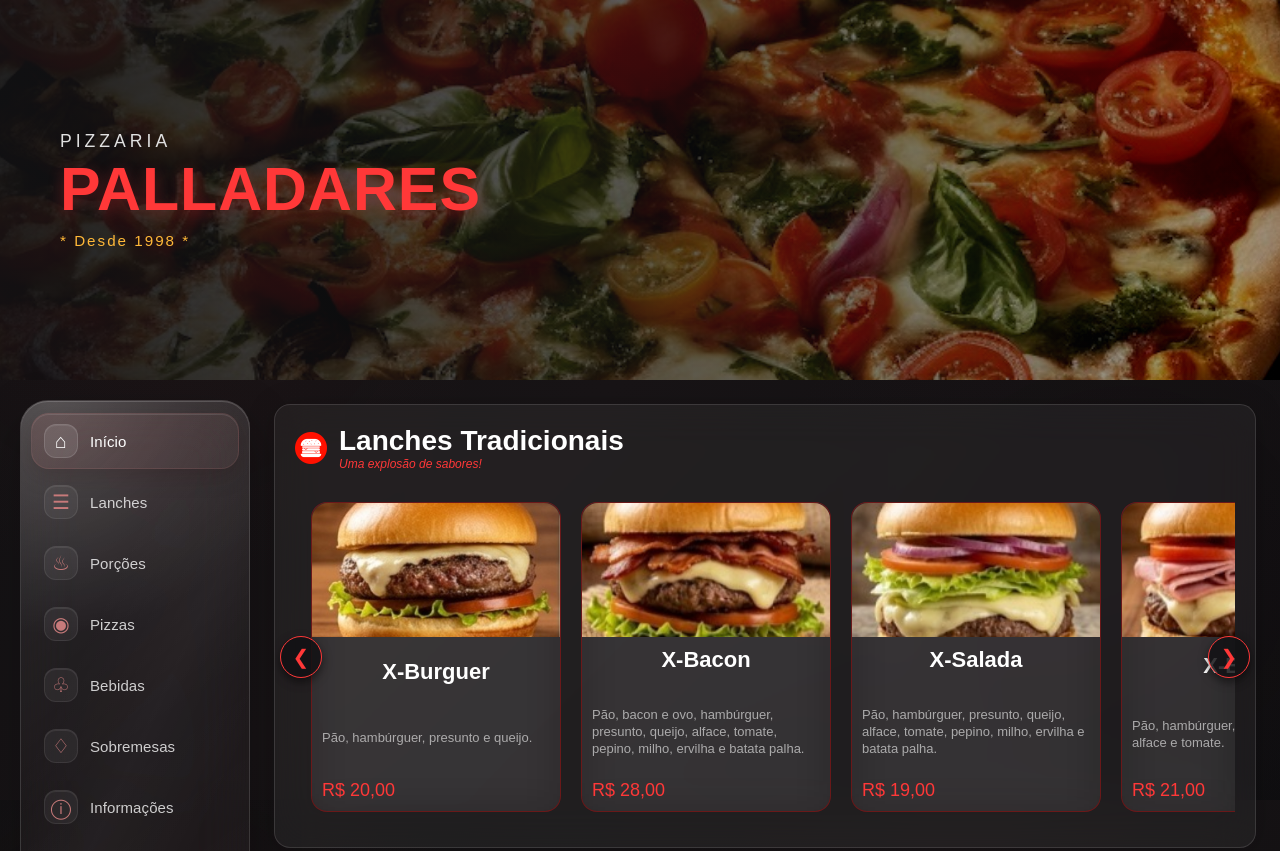
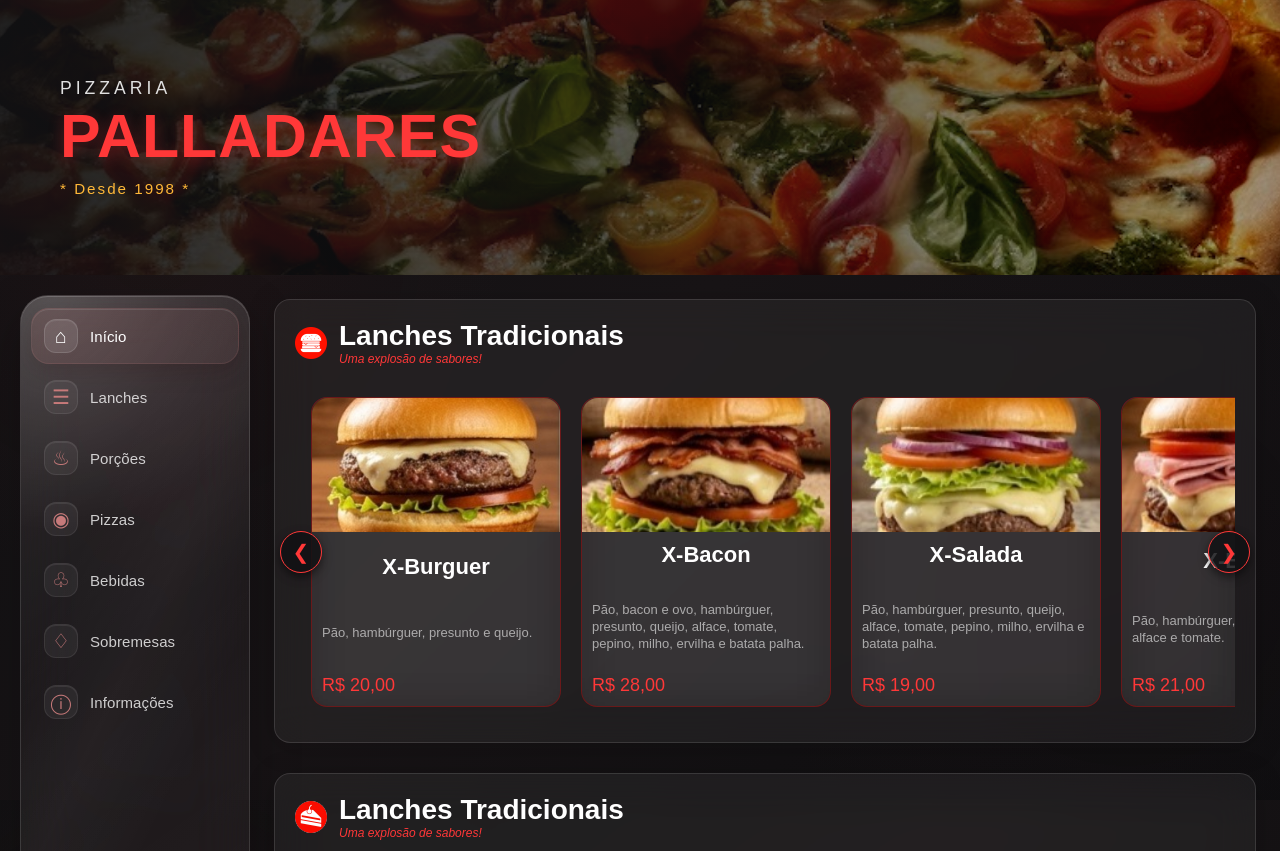
Before and after one commit to Bernardo-Pianecer/SISTEMA-DE-GEST-O-PIZZARIA, a plain HTML site: page index.html in a window 1280 px wide. Shown: the top 851 px of the page. Drawn offline with Linux system fonts and the light colour scheme.

Commit message:
letreiro melhorado proporcao da img tambem

```diff
--- a/style.css
+++ b/style.css
@@ -20,7 +20,7 @@ body {
 .topo {
     position: relative;
     width: 100%;
-    height: 380px;
+    height: 275px;
     overflow: hidden;
 }
 
```
